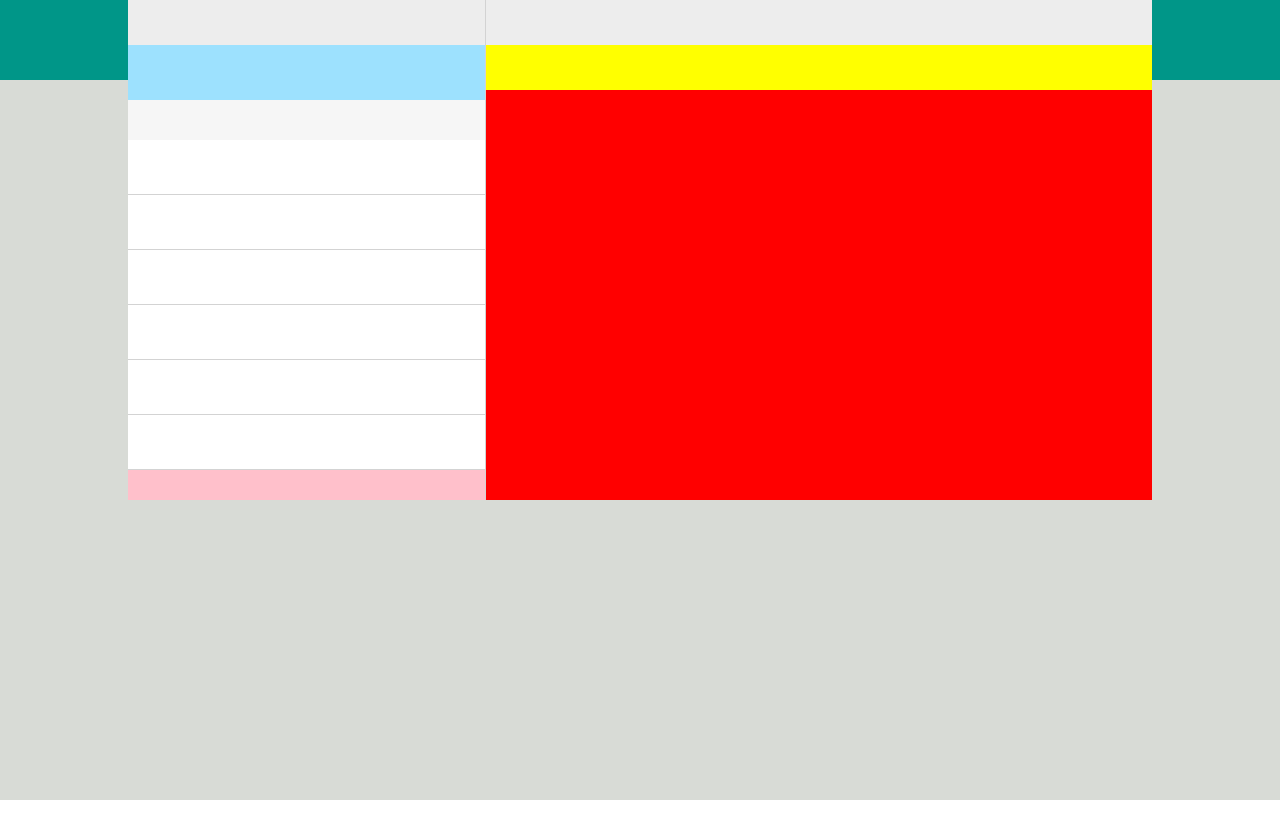
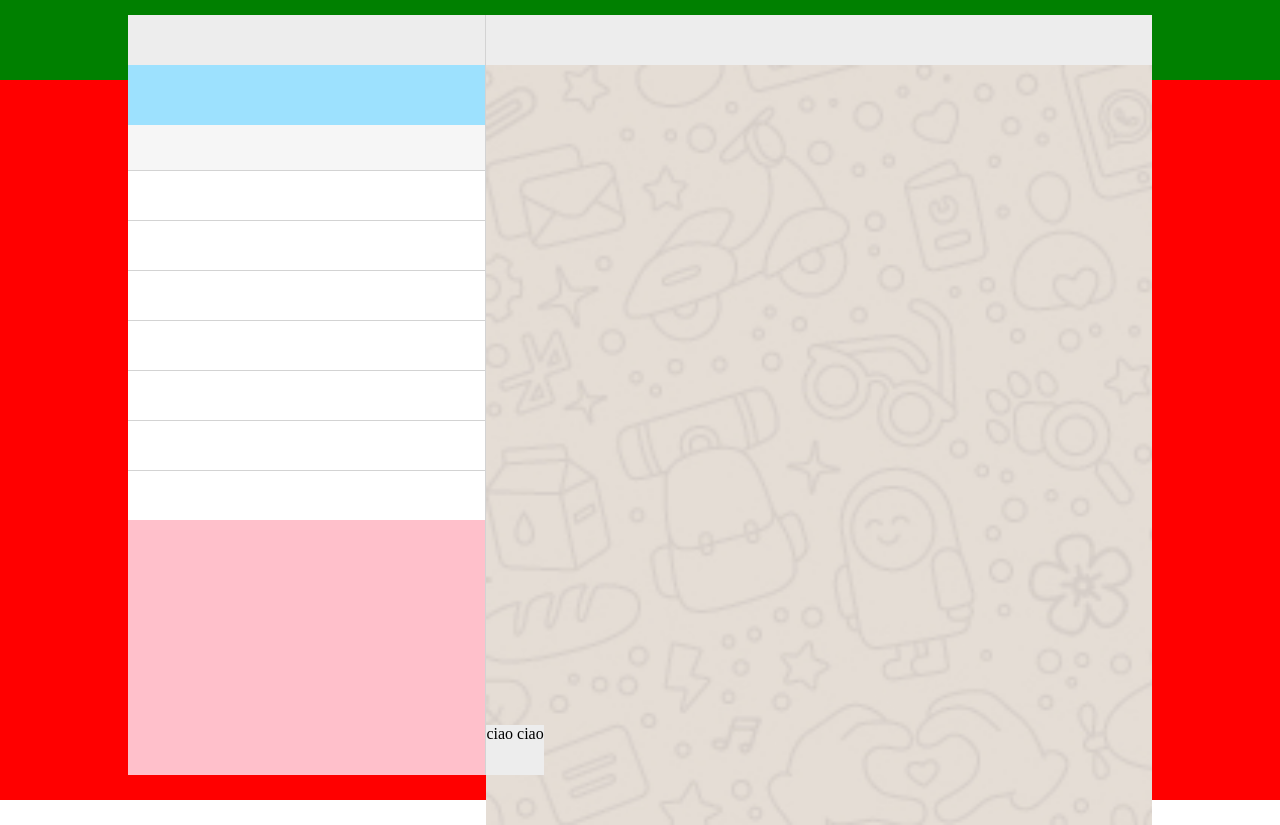
Before and after one commit to giuseppe198711/js-html-css-boolzap, a plain HTML site: page index.html in a window 1280 px wide. Before the commit the page ends 800 px from the top, so only its background shows below. Drawn offline with Linux system fonts and the light colour scheme.

Commit message:
seconda griglia

```diff
--- a/index.html
+++ b/index.html
@@ -11,55 +11,65 @@
 <body>
   <!-- page wrapper -->
   <div class="page-wrapper">
-    <div class="oriz-green">
-      <main >
-        <div class="list-chat">
-          <div class="banner-utente">
+    <div class="banner-top">
 
-          </div>
-          <div class="notifiche">
+    </div>
 
-          </div>
-          <div class="search">
+    <div class="banner-bottom">
 
-          </div>
+    </div>
 
-          <div class="last-chat"></div>
-          <div class="last-chat"></div>
-          <div class="last-chat"></div>
-          <div class="last-chat"></div>
-          <div class="last-chat"></div>
-          <div class="last-chat"></div>
+    <div class="banner-central">
 
 
+
+      <div class="last-chat">
+        <div class="sezione-utente">
+
+        </div>
+        <div class="sezione-notifiche">
+
+        </div>
+        <div class="sezione-search">
+
+        </div>
+        <div class="chat1"></div>
+        <div class="chat2"></div>
+        <div class="chat3"></div>
+        <div class="chat4"></div>
+        <div class="chat5"></div>
+        <div class="chat6"></div>
+        <div class="chat7"></div>
+
+
+
+
+      </div>
+
+
+
+      <div class="chat">
+        <div class="chat-corrente">
+
+        </div>
+        <div class="sfondo">
 
         </div>
 
 
 
 
-
-        <div class="chat">
-          <div class="banner-ospite">
-
-          </div>
-
-          <div class="banner-chat">
-
-          </div>
+        <div class="sezione-tastiera">
+        ciao ciao
 
         </div>
 
-      </main>
+      </div>
 
     </div>
 
+  </div>
 
-
-
-
-
-  </div>
   <!-- /page wrapper -->
 
 
--- a/style.css
+++ b/style.css
@@ -4,59 +4,61 @@
   padding: 0;
 
 }
-.flex {
+
+
+.page-wrapper {
+  height: 100vh;
+  background-color: red;
+  position: relative;
+
+  }
+
+.banner-top {
+  background-color: green;
+  height: 80px;
+  width: 100%;
+}
+
+.banner-central {
+  background-color: yellow;
+  height: 95vh;
+  width: 80%;
+  position: absolute;
+  top: 15px;
+  left: 10%;
   display: flex;
 }
 
-.page-wrapper {
-  height: 100vh;
-  background-color: #D8DBD6;
-  display: flex;
-  justify-content: center;
-}
-
-.oriz-green {
-  background-color: #009688;
-  height: 80px;
-  top: 0;
-  left: 0;
-  width: 100%;
-}
-
-main {
-  height: 500px;
-  background-color: red;
-  width: 80%;
-  margin: auto;
-  display: flex;
-}
-
-.list-chat {
+.last-chat {
+  width: 35%;
+  height: 100%;
   background-color: pink;
-  width: 35%;
   border-right: 1px solid lightgrey;
 }
 
-.banner-utente {
-  height: 45px;
+.sezione-utente {
+  height: 50px;
   background-color: #EDEDED;
 }
 
-.notifiche {
-  height: 55px;
+.sezione-notifiche {
+  height: 60px;
   background-color: #9DE1FE;
 }
 
-.search {
-  height: 40px;
+.sezione-search {
+  height: 45px;
   background-color: #F6F6F6;
 }
 
-.last-chat {
-  height: 55px;
-  background-color: #FFFFFF;
-  border-bottom: 1px solid lightgrey;
+.chat1, .chat2, .chat3, .chat4, .chat5, .chat6, .chat7 {
+  height: 50px;
+  background-color: #ffffff;
+  border-top: 1px solid lightgrey;
+
 }
+
+
 
 
 
@@ -64,16 +66,27 @@ main {
 
 .chat {
   width: 65%;
+  height: 100%;
+  background-color: orange;
+  position: relative;
+}
 
+.sfondo {
+  height: 100%;
+  background-image: url(img/mine.jpg);
+  background-size: cover;
 }
-.banner-ospite {
-  height: 45px;
+
+
+.chat-corrente {
+  height: 50px;
   background-color: #EDEDED;
 }
 
-.banner-chat {
-  height: 45px;
-  background-color: yellow;
-  left: 0;
-  bottom: 300px;
+.sezione-tastiera {
+  height: 50px;
+  background-color: #EDEDED;
+  position: absolute;
+  bottom: 0;
+
 }
```
